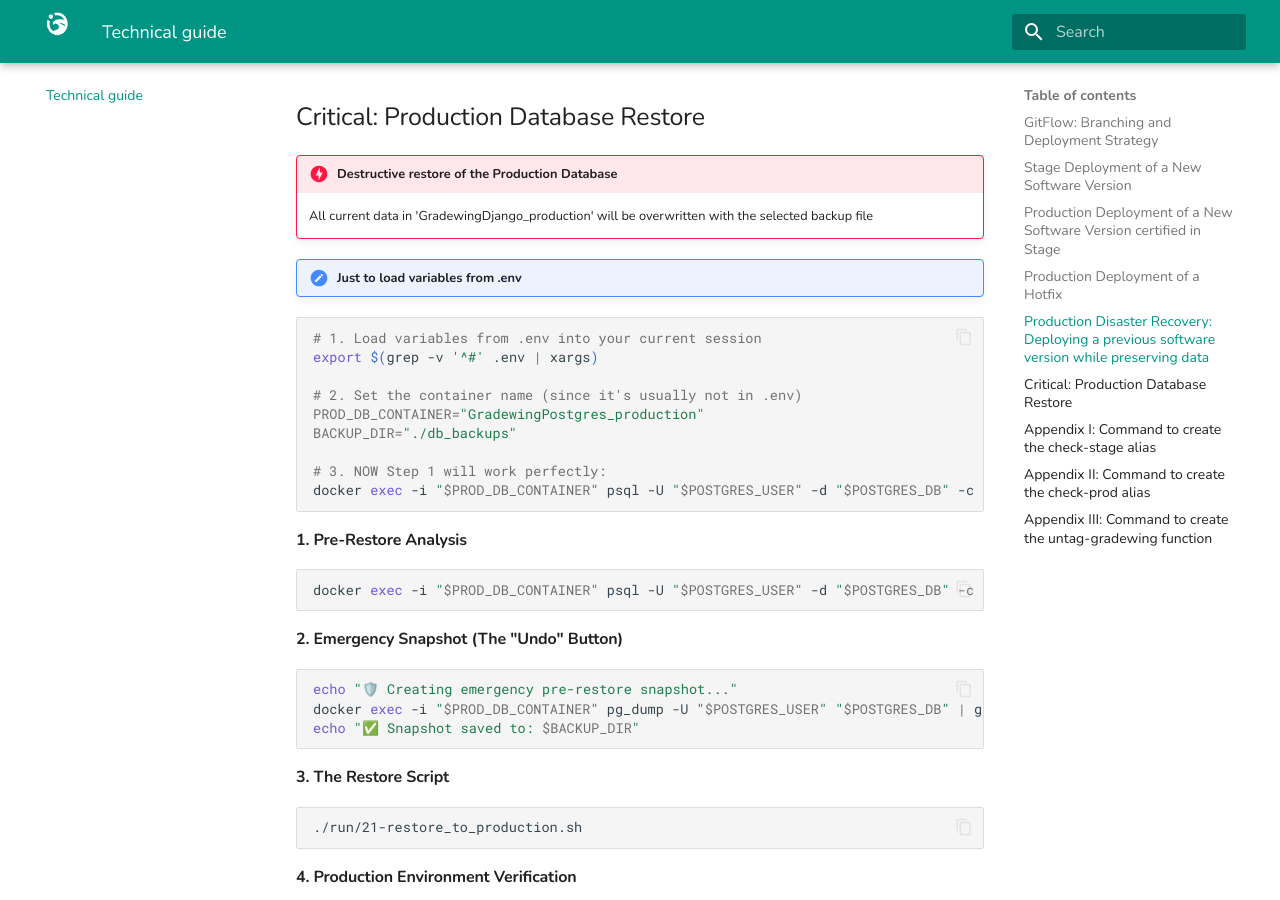
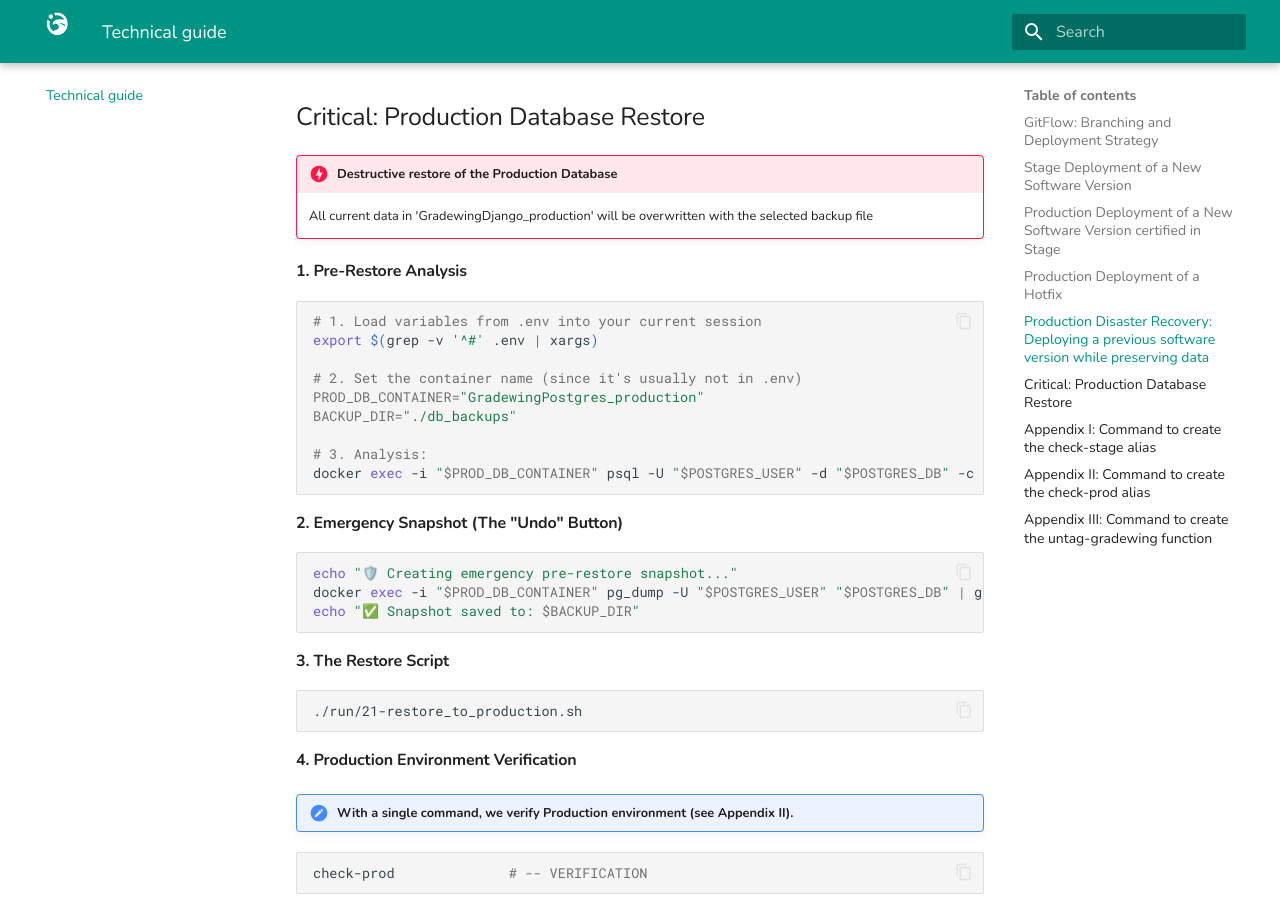
Before and after one commit to pablopenlop/gradewing_guide, an MkDocs documentation site: the page built from docs/other.md, in a window 1280 px wide and 900 px high, scrolled down 10238 px. Built offline with MkDocs 1.6.1 and Material for MkDocs 9.7.7, drawn with Linux system fonts in a browser that asks for light colours.

Commit message:
Update other.md

````diff
--- a/docs/other.md
+++ b/docs/other.md
@@ -423,7 +423,7 @@ untag-gradewing
 !!! danger "Destructive restore of the Production Database"
     All current data in 'GradewingDjango_production' will be overwritten with the selected backup file
 
-!!! note " Just to load variables from .env"
+#### 1. Pre-Restore Analysis
 
 ```bash
 # 1. Load variables from .env into your current session
@@ -433,14 +433,8 @@ export $(grep -v '^#' .env | xargs)
 PROD_DB_CONTAINER="GradewingPostgres_production"
 BACKUP_DIR="./db_backups"
 
-# 3. NOW Step 1 will work perfectly:
+# 3. Analysis:
 docker exec -i "$PROD_DB_CONTAINER" psql -U "$POSTGRES_USER" -d "$POSTGRES_DB" -c "SELECT count(*) AS total_migrations FROM django_migrations;"
-```
-
-#### 1. Pre-Restore Analysis
-
-```bash
-docker exec -i "$PROD_DB_CONTAINER" psql -U "$POSTGRES_USER" -d "$POSTGRES_DB" -c "SELECT count(*) AS total_migrations FROM django_migrations;" || echo "⚠️ DB is already empty or unreachable."
 ```
 
 #### 2. Emergency Snapshot (The "Undo" Button)
````
